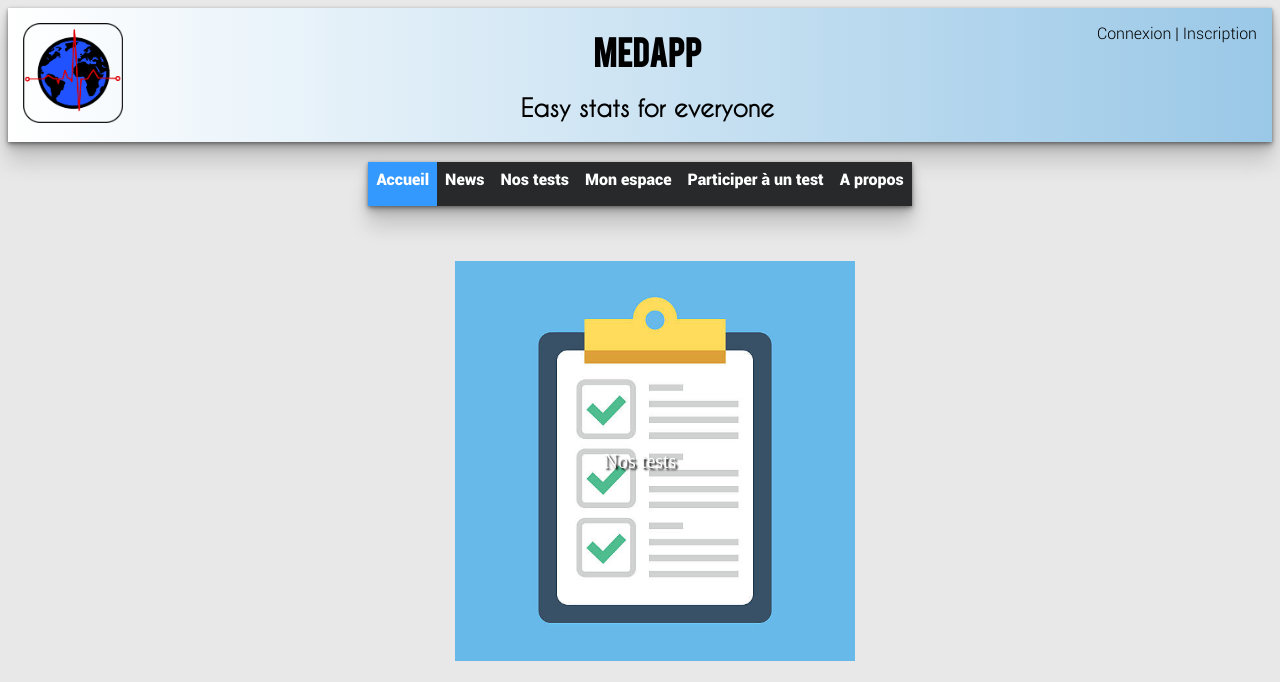
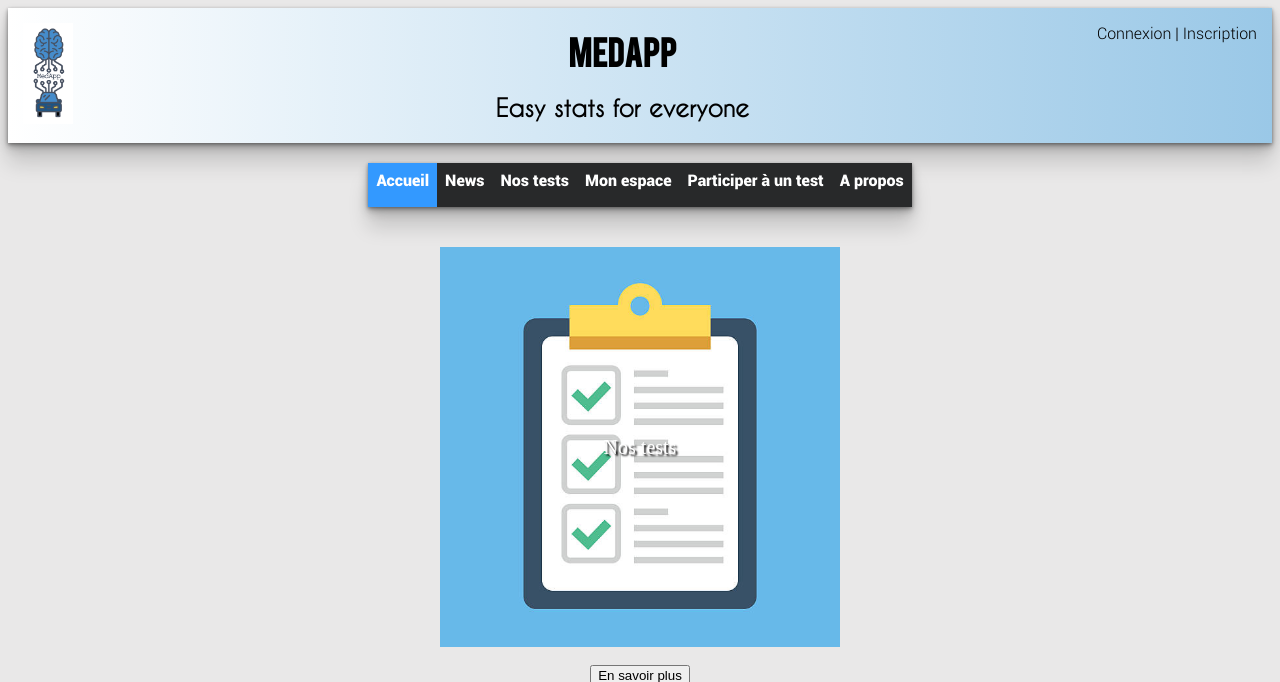
Before and after one commit to Kizem/medappg1d, a PHP site: page / in a window 1280 px wide. Shown: the top 682 px of the page. Run offline with PHP 8.4, Linux system fonts and the light colour scheme.

Commit message:
petites recherches pour le header + logo provisioire
tests de différentes images,etc

```diff
--- a/design/homepage.css
+++ b/design/index.css
@@ -25,9 +25,8 @@
     src: url('typos/Roboto-Black.ttf');
 }
 
-
-img {
-  width : 100px;
+.logo {
+  width : 50px;
   height: auto;
   padding : 15px;
 }
--- a/index.html
+++ b/index.html
@@ -3,7 +3,7 @@
 <head>
 	<title>MedApp Project</title>
 	<meta charset="utf-8">
-	<link rel="stylesheet" type="text/css" href="design/homepage.css">
+	<link rel="stylesheet" type="text/css" href="design/index.css">
 
 
 </head>
@@ -15,7 +15,7 @@
 
 
     <header>
-      <a href="homepage.html" class="navbar-left"><img src="ressources/logo.png"></a>
+      <a href="index.html"><img class="logo"src="ressources/logo3.png"></a>
       <div class="h_title" align="center">
         <div>
 
@@ -28,15 +28,11 @@
       <div class = "co_ins">
 
         <ul class="liste_options">
-            <a class="at_coins" href="connexion.php"">Connexion |</a>
-            <a class="at_coins" href="inscription.php">Inscription</a>
+            <a class="at_coins" href="connexion.php">Connexion |</a>
+            <a class="at_coins" href="inscription.html">Inscription</a>
         </ul>
 
       </div>
-
-
-
-
 
     </header>
 
```
Also changed, not shown: ressources/logo2.png (added), ressources/logo3.png (added), ressources/logo_provisoire.png (added).
